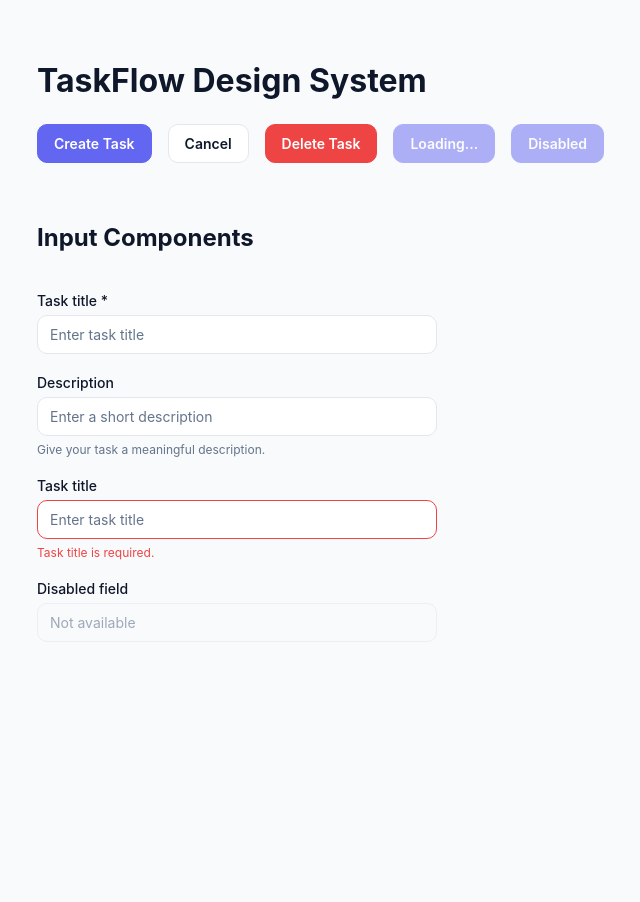
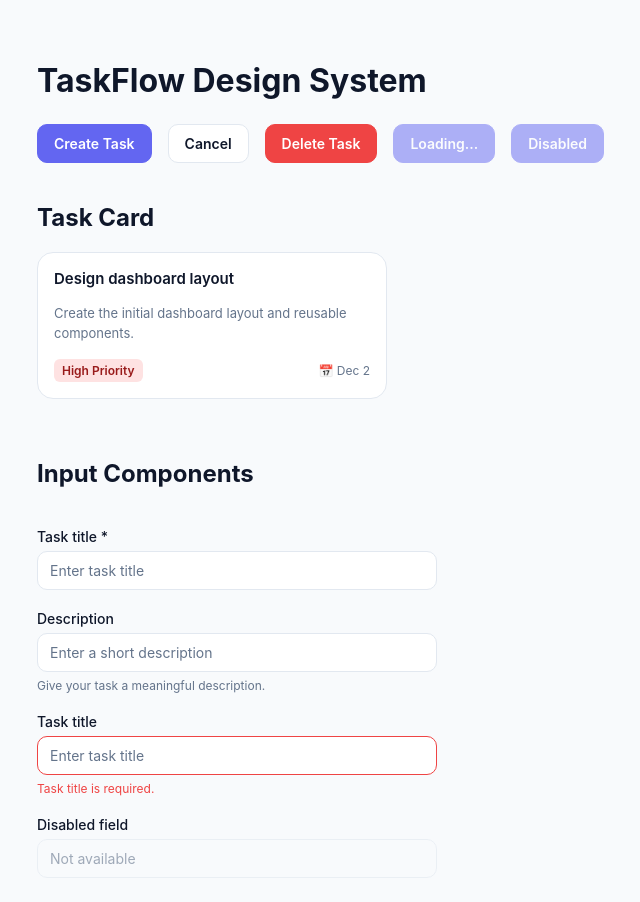
Before and after one commit to milexysferrer/taskflow, a React (Vite) app: page / in a window 1280 px wide. Shown: the top 902 px of the page, without its empty margins (3-643 px from the left). Before the commit the page ends 800 px from the top, so only its background shows below. Built offline with nearby package versions, Linux system fonts and the light colour scheme.

Commit message:
feat(tasks): add TaskCard component

```diff
--- a/src/App.tsx
+++ b/src/App.tsx
@@ -1,5 +1,7 @@
 import { Button } from "./components/ui/Button";
 import { Input } from "./components/ui/Input";
+import { exampleTask } from "./example";
+import { TaskCard } from "./features/tasks/components/TaskCard";
 
 export default function App() {
   return (
@@ -24,6 +26,10 @@ export default function App() {
 
         <Button disabled>Disabled</Button>
       </div>
+      <section style={{ maxWidth: "350px", marginTop: "40px" }}>
+        <h2>Task Card</h2>
+        <TaskCard task={exampleTask} />
+      </section>
       <section
         style={{
           display: "grid",
--- /dev/null
+++ b/src/example.ts
@@ -0,0 +1,13 @@
+import type { Task } from "./features/tasks/types/task.types";
+
+export const exampleTask: Task = {
+  id: "task-1",
+  title: "Design dashboard layout",
+  description: "Create the initial dashboard layout and reusable components.",
+  status: "todo",
+  priority: "high",
+  dueDate: "2026-12-02",
+  createdAt: "2026-11-16T10:00:00Z",
+  updatedAt: "2026-11-16T10:00:00Z",
+  order: 0,
+};
--- /dev/null
+++ b/src/features/tasks/components/TaskCard/TaskCard.styles.ts
@@ -0,0 +1,68 @@
+import styled from "styled-components";
+
+export const Card = styled.article`
+  background: ${({ theme }) => theme.colors.surface};
+  border: 1px solid ${({ theme }) => theme.colors.border};
+  border-radius: ${({ theme }) => theme.borderRadius.lg};
+  padding: ${({ theme }) => theme.spacing.md};
+
+  display: flex;
+  flex-direction: column;
+  gap: ${({ theme }) => theme.spacing.md};
+
+  transition: box-shadow 0.2s ease;
+
+  &:hover {
+    box-shadow: 0 4px 16px rgba(15, 23, 42, 0.08);
+  }
+`;
+
+export const CardTitle = styled.h3`
+  margin: 0;
+  font-size: 15px;
+  font-weight: 600;
+  color: ${({ theme }) => theme.colors.text};
+`;
+
+export const Description = styled.p`
+  margin: 0;
+  color: ${({ theme }) => theme.colors.textSecondary};
+  font-size: 13px;
+  line-height: 1.5;
+`;
+
+export const CardFooter = styled.div`
+  display: flex;
+  justify-content: space-between;
+  align-items: center;
+  gap: 8px;
+  flex-wrap: wrap;
+`;
+
+export const PriorityBadge = styled.span<{
+  $priority: "low" | "medium" | "high";
+}>`
+  padding: 4px 8px;
+  border-radius: 6px;
+  font-size: 12px;
+  font-weight: 600;
+
+  background: ${({ $priority }) =>
+    ({
+      low: "#DCFCE7",
+      medium: "#FEF3C7",
+      high: "#FEE2E2",
+    })[$priority]};
+
+  color: ${({ $priority }) =>
+    ({
+      low: "#166534",
+      medium: "#92400E",
+      high: "#991B1B",
+    })[$priority]};
+`;
+
+export const DueDate = styled.span`
+  font-size: 12px;
+  color: ${({ theme }) => theme.colors.textSecondary};
+`;
--- /dev/null
+++ b/src/features/tasks/components/TaskCard/TaskCard.tsx
@@ -0,0 +1,40 @@
+import type { Task } from "../../types/task.types";
+import {
+  Card,
+  CardTitle,
+  Description,
+  CardFooter,
+  PriorityBadge,
+  DueDate,
+} from "./TaskCard.styles";
+
+interface TaskCardProps {
+  task: Task;
+}
+
+export function TaskCard({ task }: TaskCardProps) {
+  const formattedDate = task.dueDate
+    ? new Intl.DateTimeFormat("en-US", {
+        month: "short",
+        day: "numeric",
+        timeZone: "UTC",
+      }).format(new Date(`${task.dueDate}T00:00:00Z`))
+    : null;
+
+  return (
+    <Card>
+      <CardTitle>{task.title}</CardTitle>
+
+      {task.description && <Description>{task.description}</Description>}
+
+      <CardFooter>
+        <PriorityBadge $priority={task.priority}>
+          {task.priority.charAt(0).toUpperCase() + task.priority.slice(1)}{" "}
+          Priority
+        </PriorityBadge>
+
+        {formattedDate && <DueDate>📅 {formattedDate}</DueDate>}
+      </CardFooter>
+    </Card>
+  );
+}
--- /dev/null
+++ b/src/features/tasks/components/TaskCard/index.ts
@@ -0,0 +1 @@
+export { TaskCard } from "./TaskCard";
```
Also changed, not shown: src/features/tasks/types/task.types.ts (added, +15 -0 lines).
